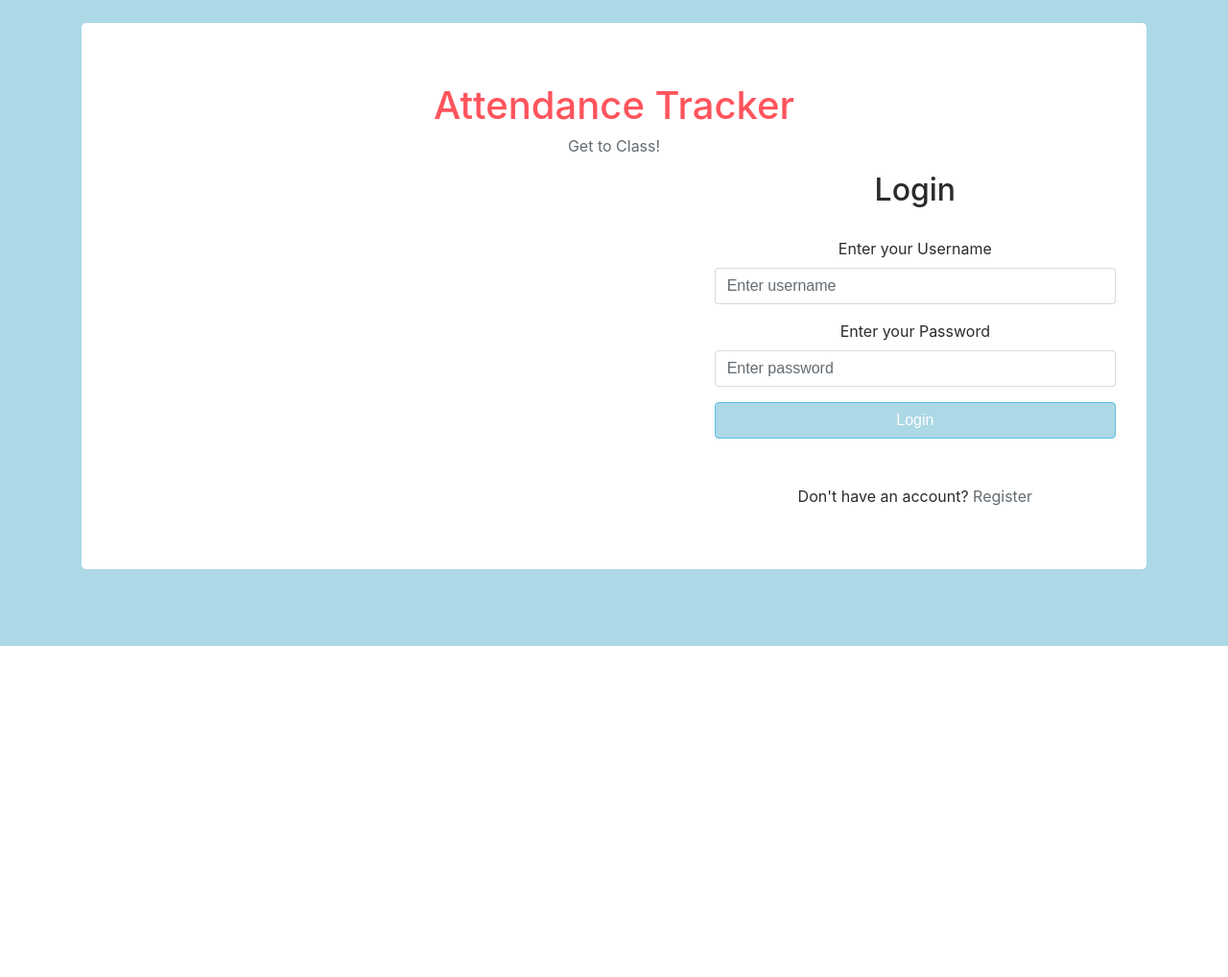
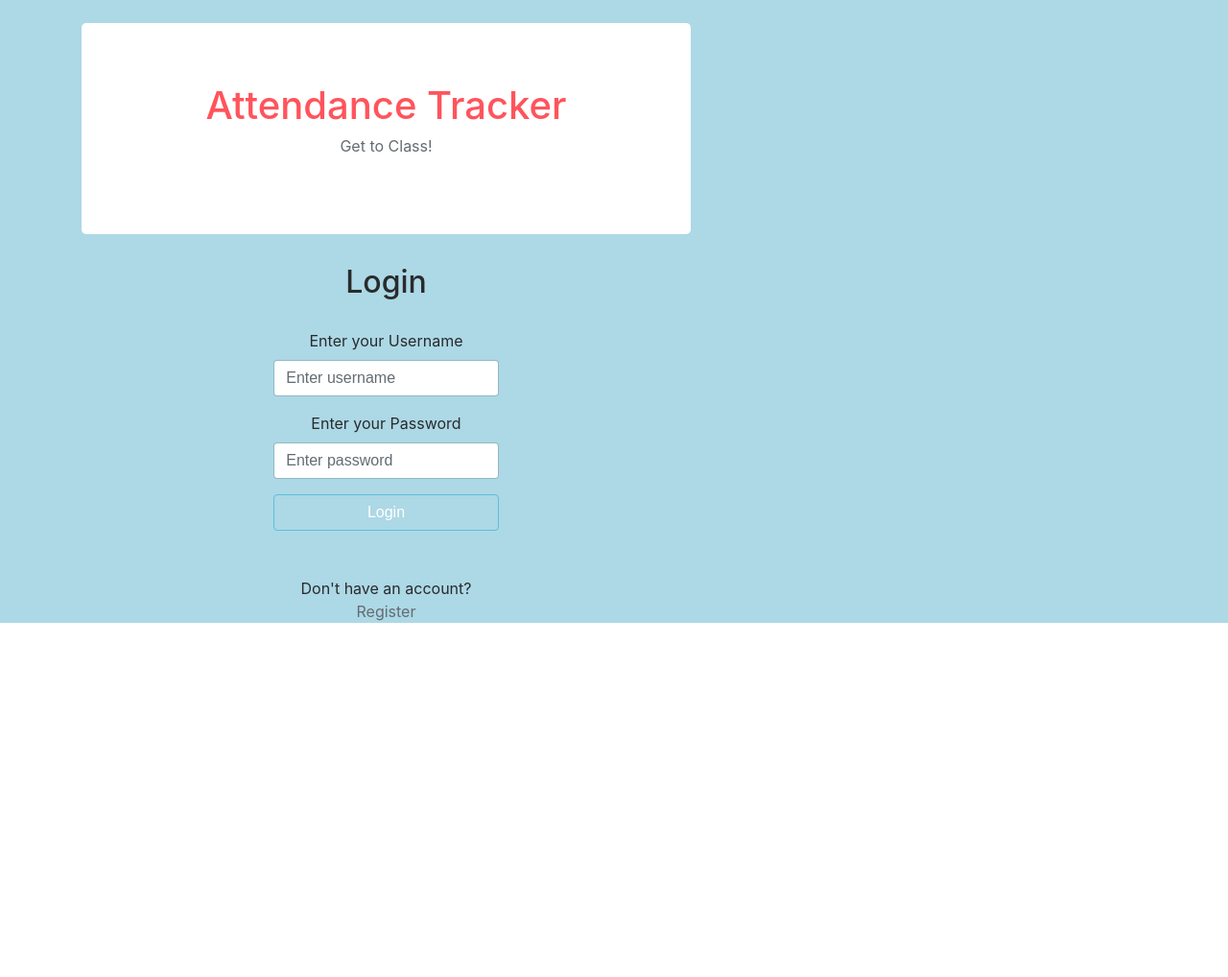
Before and after one commit to GiorgioVi/DaMisfits, a Python web app: template DaMisfits/templates/login.html in a window 1280 px wide. Shown: the part 182-1200 px from the top of the page at 96% size. Run offline with Jinja, Linux system fonts and the light colour scheme; the template is opened without the code that fills it, so the values that code supplies are empty; some libraries are stand-ins or nearby versions.

Commit message:
did stuff

```diff
--- a/DaMisfits/templates/login.html
+++ b/DaMisfits/templates/login.html
@@ -5,13 +5,13 @@ Login
 
 {% block body %}
 <div class="container">
-  <div class="jumbotron" rel="stylesheet"style="background-color: white; ">
-    <h1><center>Attendance Tracker</center></h1>
-  <p class="text-muted text-center">Get to Class!</p>
 
   <center>
   <div class="row">
     <div class="col-7">
+      <div class="jumbotron" rel="stylesheet"style="background-color: white; ">
+        <h1><center>Attendance Tracker</center></h1>
+      <p class="text-muted text-center">Get to Class!</p>
     </div>
     <div class="col-5">
   <h2>Login</h2> <br>
```
